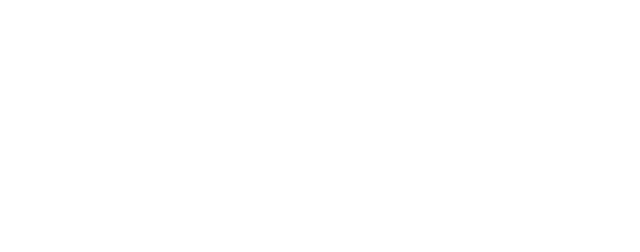
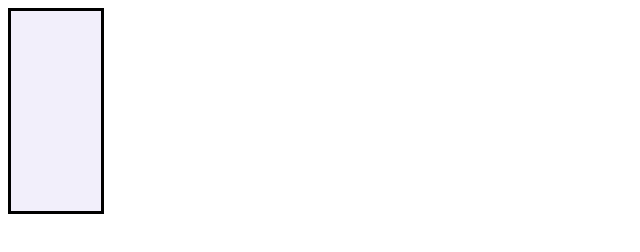
Before and after one commit to theresagut/EIA2, a plain HTML site: page 2Aufgabe/aufgabe2.html in a window 1280 px wide. Shown: the whole page, without its empty margins (0-640 px from the left). Drawn offline with Linux system fonts and the light colour scheme.

Commit message:
id in div

```diff
--- a/2Aufgabe/aufgabe2.html
+++ b/2Aufgabe/aufgabe2.html
@@ -15,6 +15,8 @@ Er wurde nicht kopiert und auch nicht diktiert. -->
 	<link type="text/css" rel="stylesheet" href="aufgabe2.css">
 </head>
 <body>
-
+<div id="stapel"></div>
+<div id="ablage"></div>
+<div id="karten"></div>
 </body>
 </html>
```
